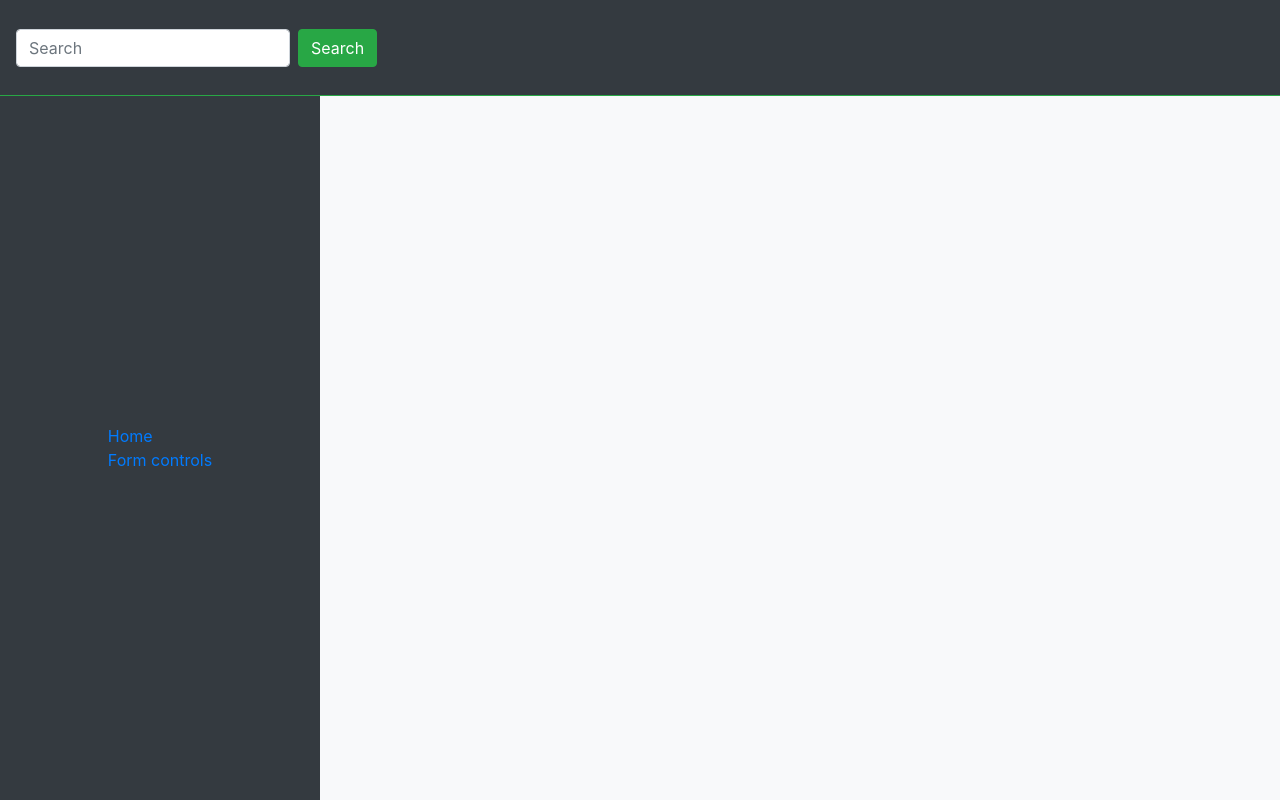
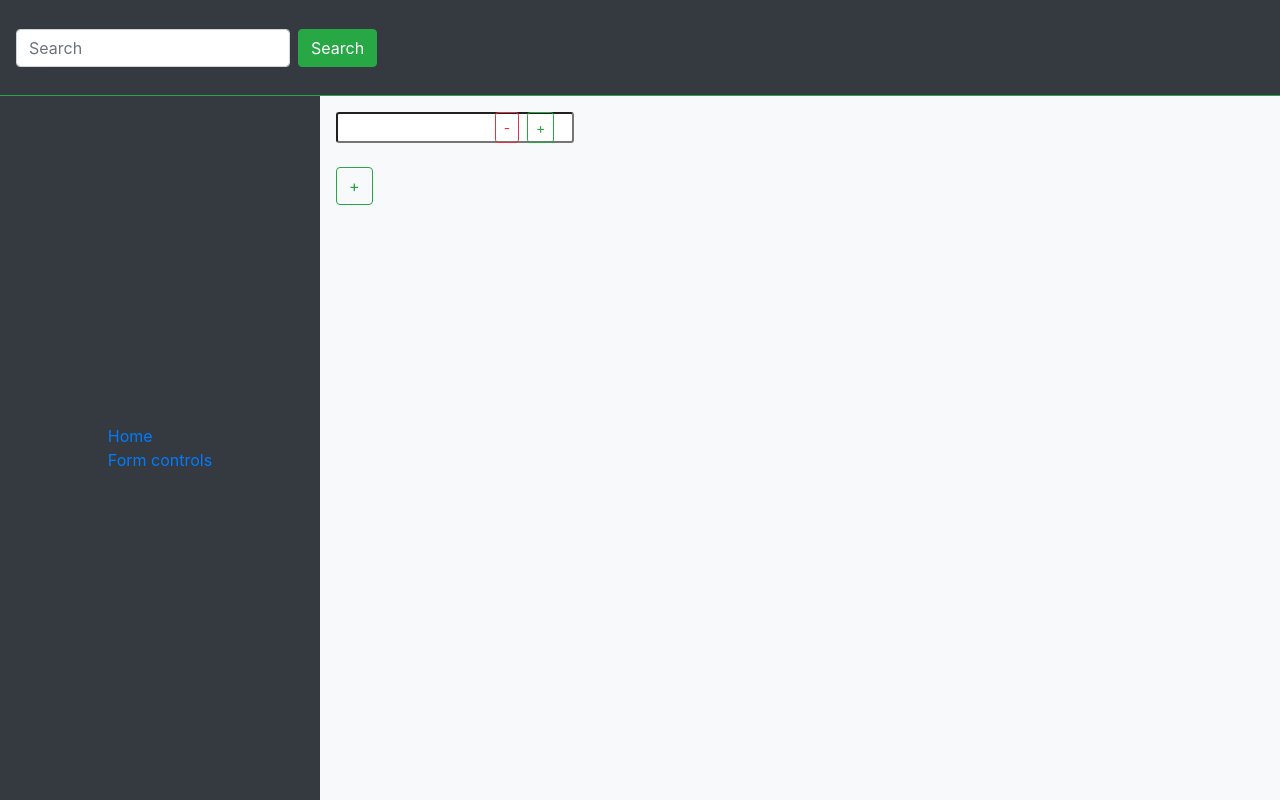
Before and after one commit to AlenaBnkzv/React-learn, a React (Create React App) app: page /formControl in a window 1280 px wide. Built offline with nearby package versions, Linux system fonts and the light colour scheme.

Commit message:
feature-1. Fiexs

```diff
--- a/src/components/FormControlWrapper.js
+++ b/src/components/FormControlWrapper.js
@@ -2,21 +2,25 @@ import React, { Component } from 'react';
 import ParentWrapper from "./ParentWrapper";
 
 class FormControlWrapper extends React.Component {
+    counter = 0;
     state = {
-        numWrapper: 1
+      numWrapper: [this.counter]
     };
 
     onAddFormControlWrapper = () => {
         const { numWrapper } = this.state;
+        this.counter = ++this.counter;
+        numWrapper.push(this.counter);
         this.setState({
-            numWrapper: numWrapper + 1
+          numWrapper
         });
     };
 
-    onRemoveFormControlWrapper = () => {
+    onRemoveFormControlWrapper = (index) => {
         const { numWrapper } = this.state;
+        numWrapper.splice(index, 1);
         this.setState({
-            numWrapper: numWrapper - 1
+            numWrapper
         });
     };
 
@@ -30,12 +34,11 @@ class FormControlWrapper extends React.Component {
     };
 
     render() {
-        const wrappers = [];
          return (
            <div>
                {
-                wrappers.map((item, index) => {
-                    return <ParentWrapper key={item} number={index} addFormControl={this.onAddFormControlWrapper} removeFormControl={this.onRemoveFormControlWrapper} />
+               this.state.numWrapper.map((item, index) => {
+                 return <ParentWrapper isLast={this.state.numWrapper.length - 1 === index} key={item} number={index} addFormControl={this.onAddFormControlWrapper} removeFormControl={this.onRemoveFormControlWrapper} />
                 })
               }
            </div>
--- a/src/components/ParentWrapper.jsx
+++ b/src/components/ParentWrapper.jsx
@@ -1,21 +1,29 @@
 import React, { Component } from 'react';
 import FormControl from "./FormControl";
 
-const ParentWrapper = props => (
+class ParentWrapper extends React.Component {
+
+  render() {
+    return (
       <div className="form-group">
         <div className="row no-gutters p-3">
           <div className="col-lg-2">
             <FormControl />
           </div>
           <div className="col-lg-3">
-                <button type="button" className="btn btn-sm btn-outline-danger ml-1 mr-1" onClick={props.removeFormControl}>-</button>
+            <button type="button" className="btn btn-sm btn-outline-danger ml-1 mr-1" onClick={() => this.props.removeFormControl(this.props.number)}>-</button>
             <button type="button" className="btn btn-sm btn-outline-success ml-1 mr-1">+</button>
           </div>
         </div>
+        {
+          this.props.isLast &&
             <div className="row no-gutters">
-            <button className="btn btn-md btn-outline-success mt-2 mb-2 ml-3" onClick={() => this.onAddItem}>+</button>
+              <button className="btn btn-md btn-outline-success mt-2 mb-2 ml-3" onClick={() => this.props.addFormControl()}>+</button>
             </div>
+        }
       </div>
     );
+  }
+}
 
 export default ParentWrapper;
```
Lines whose indentation alone changed are shown as unchanged.
